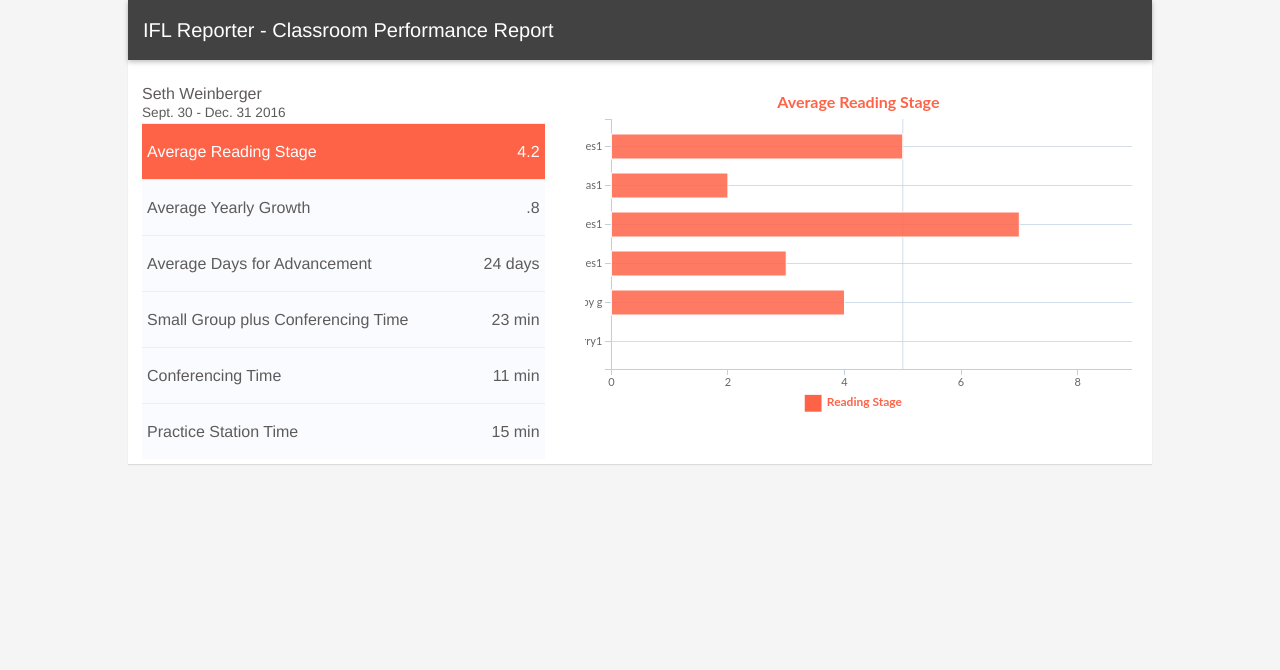
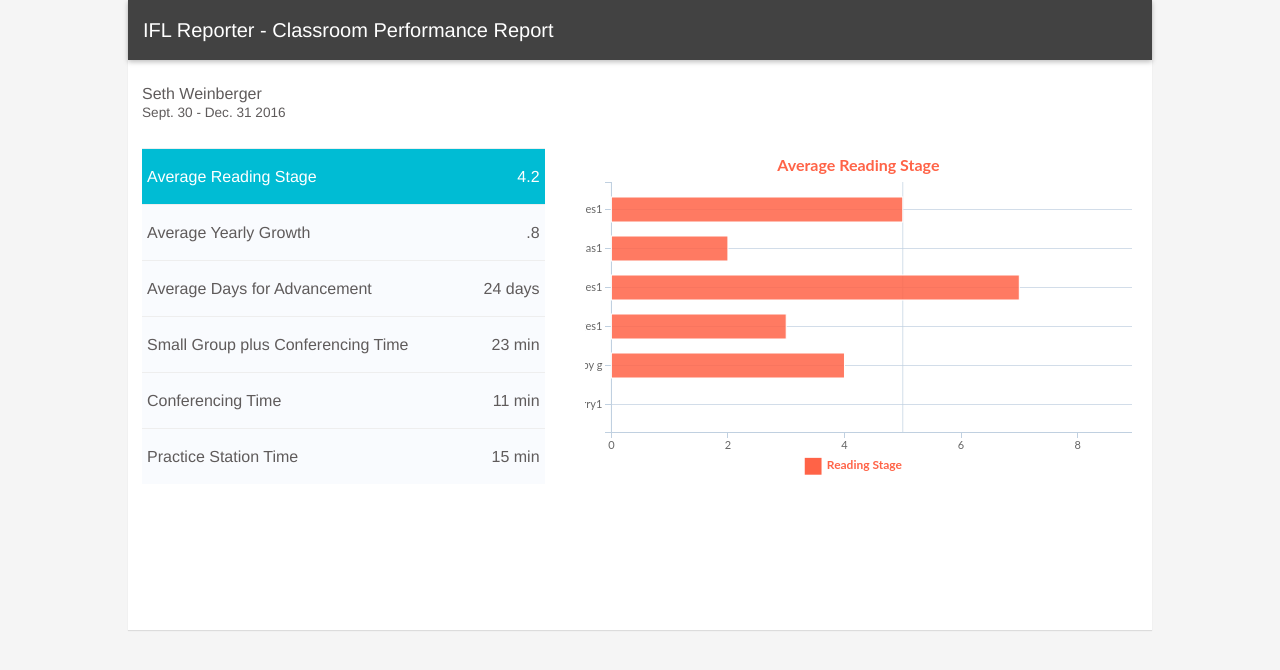
Before and after one commit to innovationsforlearning/classroom-performance-markup, a website: page app/index.html in a window 1280 px wide. Drawn offline with nearby package versions, Linux system fonts and the light colour scheme; files that its build step writes are made by us from their sources.

Commit message:
design updates to index.html

```diff
--- a/app/index.html
+++ b/app/index.html
@@ -52,10 +52,11 @@
       <div class="metric-label">Practice Station Time</div>
       <div class="metric-value">15 min</div>
 
+
     </div>
   </section>
   <section id="distribution-graph">
-
+<div class="chart">
     <div style="padding:15px;" class="rubix-panel-body" data-reactid=".1.2.0.0.0.1.1.0.0.0">
       <div id="single-series-bar-chart" class="rubixcc-main-chart"
            style="position: relative; width: 100%; height: 100%;">
@@ -283,7 +284,7 @@
         </div>
       </div>
     </div>
-
+  </div>
   </section>
 </div>
 
--- a/app/styles/_grid.scss
+++ b/app/styles/_grid.scss
@@ -31,6 +31,7 @@ header{
   background: $main-color;
   box-shadow: 0 1px 1px rgba(0,0,0,0.10);
   position: relative;
+  height: 630px;
 
 }
 
@@ -61,7 +62,7 @@ header{
   @include align-items(center);
 
   &.active {
-    background-color: tomato;
+    background-color: $accent;
     color:white;
   }
 
@@ -80,6 +81,10 @@ header{
 
 }
 
+.chart{
+  margin-top: 63px;
+}
+
 .bar-half{
   @extend .bar;
 }
--- a/app/styles/_typography.scss
+++ b/app/styles/_typography.scss
@@ -11,7 +11,7 @@ h2 {
 }
 
 h3 {
-  margin: 10px 9px 5px;
+  margin: 10px 9px 30px;
   font-weight: 300;
   line-height: .65em;
   font-size: .85em;
```
